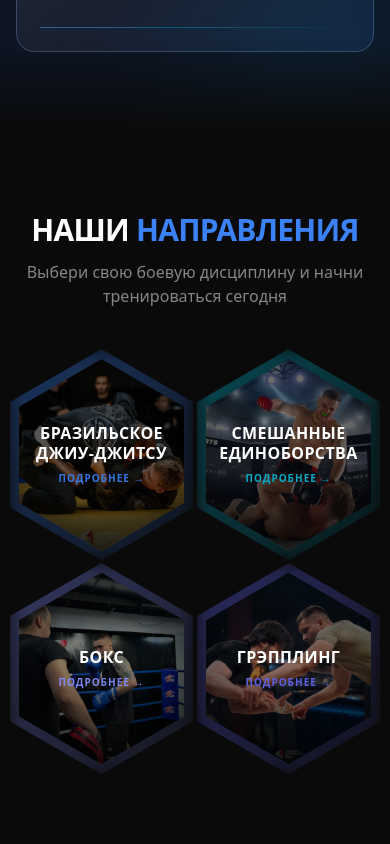
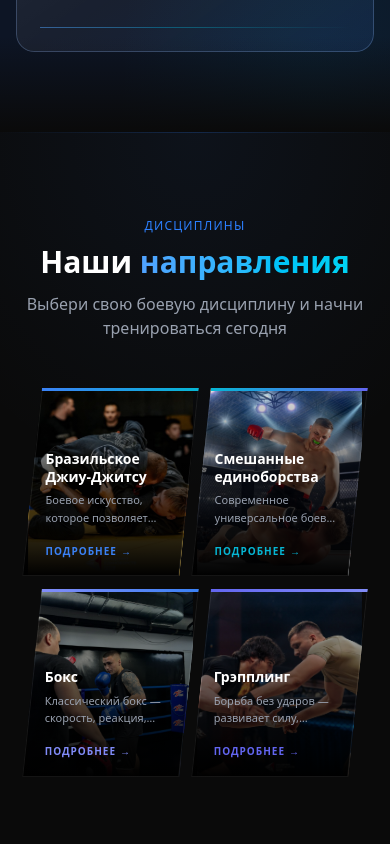
Before and after one commit to german9827387/bjj59-site, a Next.js app: page / in a window 390 px wide. Shown: the part 2100-2944 px from the top of the page. Built offline with nearby package versions, Linux system fonts and the light colour scheme.

Commit message:
design: redesign directions, reviews, first-training, pricing mobile, awards side-by-side

```diff
--- a/components/Directions.tsx
+++ b/components/Directions.tsx
@@ -4,113 +4,116 @@ import directionsJson from "@/data/directions.json";
 import Reveal from "./Reveal";
 
 const directions = directionsJson;
-const HEX = "polygon(50% 0%, 100% 25%, 100% 75%, 50% 100%, 0% 75%, 0% 25%)";
 
-const ACCENTS: Record<string, string> = {
-  bjj: "#3b82f6",
-  mma: "#06b6d4",
-  boxing: "#818cf8",
-  grappling: "#6366f1",
+const ACCENTS: Record<string, { from: string; to: string }> = {
+  bjj:       { from: "#3b82f6", to: "#06b6d4" },
+  mma:       { from: "#06b6d4", to: "#6366f1" },
+  boxing:    { from: "#818cf8", to: "#3b82f6" },
+  grappling: { from: "#6366f1", to: "#818cf8" },
+  muaythai:  { from: "#f59e0b", to: "#ef4444" },
 };
 
-function HexCard({ d, i }: { d: (typeof directions)[0]; i: number }) {
-  const accent = ACCENTS[d.slug] ?? "#3b82f6";
+function DirectionCard({ d, i }: { d: (typeof directions)[0]; i: number }) {
+  const accent = ACCENTS[d.slug] ?? { from: "#3b82f6", to: "#06b6d4" };
+
   return (
-    <Reveal delay={i * 80} className="relative w-full" style={{ paddingTop: "115.47%" }}>
-      <Link href={`/${d.slug}`} className="absolute inset-0 group">
-        {/* Glow ring */}
+    <Reveal delay={i * 80}>
+      {/* Внешний контейнер скошен — параллелограмм */}
+      <div
+        className="group relative overflow-hidden transition-all duration-300 hover:-translate-y-1.5"
+        style={{ transform: "skewX(-6deg)" }}
+      >
+        {/* Акцентная линия сверху */}
         <div
-          className="absolute inset-0 transition-opacity duration-500 opacity-40 group-hover:opacity-90"
-          style={{
-            clipPath: HEX,
-            background: `linear-gradient(135deg, ${accent}ee, ${accent}33)`,
-            filter: "blur(8px)",
-            transform: "scale(1.07)",
-          }}
+          className="absolute top-0 left-0 right-0 h-[3px] z-10"
+          style={{ background: `linear-gradient(90deg, ${accent.from}, ${accent.to})` }}
         />
-        {/* Hex body */}
-        <div className="absolute inset-[3px] overflow-hidden" style={{ clipPath: HEX }}>
-          <div className="absolute inset-0 bg-[#080808]" />
+
+        {/* Картинка */}
+        <div className="relative overflow-hidden" style={{ paddingBottom: "120%" }}>
           {d.image ? (
             <Image
               src={d.image}
               alt={d.title}
               fill
-              className="object-cover opacity-60 group-hover:opacity-80 group-hover:scale-110 transition-all duration-700"
-              sizes="(max-width: 768px) 50vw, 33vw"
+              className="object-cover group-hover:scale-110 transition-transform duration-700"
+              sizes="(max-width: 640px) 100vw, (max-width: 1024px) 50vw, 25vw"
               loading="lazy"
+              /* контр-скос картинки чтобы она не растягивалась */
+              style={{ transform: "skewX(6deg) scaleX(1.05)" }}
             />
           ) : (
-            <>
-              <div
-                className="absolute inset-0 opacity-70 group-hover:opacity-90 transition-opacity duration-500"
-                style={{ background: `radial-gradient(ellipse at 50% 85%, ${accent}66 0%, ${accent}11 55%, transparent 75%)` }}
-              />
-              <div
-                className="absolute inset-0 opacity-[0.06]"
-                style={{ backgroundImage: "repeating-linear-gradient(-45deg,#fff 0,#fff 1px,transparent 0,transparent 8px)" }}
-              />
-            </>
+            <div
+              className="absolute inset-0"
+              style={{ background: `linear-gradient(160deg, ${accent.from}55, ${accent.to}22)` }}
+            />
           )}
-          {/* Dark vignette */}
-          <div className="absolute inset-0 bg-[radial-gradient(ellipse_at_center,transparent_25%,rgba(0,0,0,0.6)_100%)]" />
-          <div className="absolute inset-0 bg-gradient-to-b from-black/10 via-transparent to-black/70" />
-          {/* Label */}
-          <div className="absolute inset-0 flex flex-col items-center justify-center text-center px-4">
-            <span
-              className="text-white font-black text-base sm:text-xl lg:text-2xl uppercase tracking-wide leading-tight drop-shadow-[0_2px_20px_rgba(0,0,0,1)]"
+          {/* Затемнение */}
+          <div className="absolute inset-0 bg-gradient-to-t from-black via-black/60 to-black/10" />
+
+          {/* Контент поверх картинки — контр-скошен */}
+          <div
+            className="absolute bottom-0 left-0 right-0 p-4 sm:p-5"
+            style={{ transform: "skewX(6deg)" }}
+          >
+            <h3 className="text-white font-black text-sm sm:text-base lg:text-[15px] leading-tight mb-1.5 group-hover:text-blue-300 transition-colors duration-300 drop-shadow-lg">
+              {d.title}
+            </h3>
+            <p className="text-gray-400 text-[11px] sm:text-xs leading-relaxed line-clamp-2 mb-2.5">
+              {d.desc}
+            </p>
+            <Link
+              href={`/${d.slug}`}
+              className="inline-flex items-center gap-1 text-[10px] font-bold uppercase tracking-widest transition-all duration-300"
+              style={{ color: accent.from }}
             >
-              {d.title}
-            </span>
-            <span
-              className="mt-2 text-[10px] sm:text-xs font-bold uppercase tracking-widest md:opacity-0 group-hover:opacity-100 transition-all duration-300 md:translate-y-1 group-hover:translate-y-0"
-              style={{ color: accent }}
-            >
-              Подробнее →
-            </span>
+              <span>Подробнее</span>
+              <span className="group-hover:translate-x-1 transition-transform duration-300 inline-block">→</span>
+            </Link>
           </div>
         </div>
-      </Link>
+
+        {/* Граница */}
+        <div
+          className="absolute inset-0 border border-white/[0.08] group-hover:border-white/20 transition-colors duration-300 pointer-events-none"
+        />
+
+        {/* Нижняя акцентная линия при ховере */}
+        <div
+          className="absolute bottom-0 left-0 right-0 h-[2px] opacity-0 group-hover:opacity-100 transition-opacity duration-300"
+          style={{ background: `linear-gradient(90deg, ${accent.from}, ${accent.to})` }}
+        />
+      </div>
     </Reveal>
   );
 }
 
 export default function Directions() {
-  const top = directions.slice(0, 3);
-  const bottom = directions.slice(3);
+  return (
+    <section id="directions" className="relative py-20 lg:py-28 bg-[#0a0a0a] overflow-hidden">
+      <div className="absolute inset-0 bg-[radial-gradient(ellipse_80%_50%_at_50%_0%,rgba(59,130,246,0.07),transparent)] pointer-events-none" />
+      <div className="absolute top-0 left-0 right-0 h-px bg-gradient-to-r from-transparent via-blue-500/20 to-transparent" />
 
-  return (
-    <section id="directions" className="py-20 lg:py-28 bg-[#0a0a0a]">
-      <div className="max-w-5xl mx-auto px-4">
+      <div className="relative max-w-6xl mx-auto px-4 sm:px-6 lg:px-8">
         <Reveal className="text-center mb-12">
-          <h2 className="text-3xl sm:text-4xl lg:text-5xl font-black text-white uppercase tracking-tight">
-            {"Наши"} <span className="text-[#3b82f6]">{"направления"}</span>
+          <span className="text-blue-500 text-xs font-medium uppercase tracking-widest">
+            Дисциплины
+          </span>
+          <h2 className="text-3xl sm:text-4xl lg:text-5xl font-black text-white mt-2">
+            Наши{" "}
+            <span className="bg-gradient-to-r from-blue-400 to-cyan-400 text-transparent bg-clip-text">
+              направления
+            </span>
           </h2>
-          <p className="mt-3 text-white/50 text-base sm:text-lg max-w-xl mx-auto">
-            {"Выбери свою боевую дисциплину и начни тренироваться сегодня"}
+          <p className="mt-3 text-gray-400 text-base sm:text-lg max-w-xl mx-auto">
+            Выбери свою боевую дисциплину и начни тренироваться сегодня
           </p>
         </Reveal>
 
-        {/* Desktop honeycomb */}
-        <div className="hidden md:block">
-          <div className="grid grid-cols-3 gap-6">
-            {top.map((d, i) => (
-              <HexCard key={d.slug} d={d} i={i} />
-            ))}
-          </div>
-          <div className="grid grid-cols-3 gap-6 -mt-[9%]">
-            <div />
-            {bottom.map((d, i) => (
-              <HexCard key={d.slug} d={d} i={i + 3} />
-            ))}
-            <div />
-          </div>
-        </div>
-
-        {/* Mobile 2-col grid */}
-        <div className="md:hidden grid grid-cols-2 gap-4">
+        {/* px увеличен чтобы параллелограммы не вылезали за края */}
+        <div className="grid grid-cols-2 lg:grid-cols-4 gap-3 sm:gap-4 px-4">
           {directions.map((d, i) => (
-            <HexCard key={d.slug} d={d} i={i} />
+            <DirectionCard key={d.slug} d={d} i={i} />
           ))}
         </div>
       </div>
--- a/components/FirstTraining.tsx
+++ b/components/FirstTraining.tsx
@@ -2,32 +2,89 @@ import Reveal from "./Reveal";
 
 const items = [
   {
-    emoji: "👕",
     label: "Футболка",
     desc: "Спортивная, удобная",
     color: "from-blue-500/20 to-blue-600/5",
-    glow: "rgba(59,130,246,0.3)",
+    border: "#3b82f6",
+    glow: "rgba(59,130,246,0.35)",
+    icon: (
+      <svg viewBox="0 0 80 80" className="w-16 h-16" fill="none">
+        {/* t-shirt body */}
+        <path d="M28 18 L16 28 L24 34 L24 64 L56 64 L56 34 L64 28 L52 18" stroke="#60a5fa" strokeWidth="2.5" strokeLinejoin="round" fill="rgba(59,130,246,0.13)"/>
+        {/* collar */}
+        <path d="M28 18 Q40 26 52 18" stroke="#93c5fd" strokeWidth="2" fill="none"/>
+        {/* sleeve lines */}
+        <path d="M16 28 L24 32" stroke="#93c5fd" strokeWidth="1.5" strokeLinecap="round"/>
+        <path d="M64 28 L56 32" stroke="#93c5fd" strokeWidth="1.5" strokeLinecap="round"/>
+        {/* chest stripe */}
+        <path d="M28 42 L52 42" stroke="#3b82f6" strokeWidth="1.5" strokeDasharray="4 3"/>
+        <path d="M28 50 L52 50" stroke="#3b82f6" strokeWidth="1" strokeDasharray="4 3" opacity="0.5"/>
+      </svg>
+    ),
   },
   {
-    emoji: "🩳",
     label: "Шорты",
-    desc: "Свободные, лёгкие",
+    desc: "Свободные, спортивные",
     color: "from-cyan-500/20 to-cyan-600/5",
-    glow: "rgba(6,182,212,0.3)",
+    border: "#06b6d4",
+    glow: "rgba(6,182,212,0.35)",
+    icon: (
+      <svg viewBox="0 0 80 80" className="w-16 h-16" fill="none">
+        {/* waistband */}
+        <rect x="18" y="22" width="44" height="10" rx="5" stroke="#22d3ee" strokeWidth="2.5" fill="rgba(6,182,212,0.15)"/>
+        {/* left leg */}
+        <path d="M18 32 L22 62 L38 62 L40 32" stroke="#22d3ee" strokeWidth="2.5" strokeLinejoin="round" fill="rgba(6,182,212,0.10)"/>
+        {/* right leg */}
+        <path d="M62 32 L58 62 L42 62 L40 32" stroke="#22d3ee" strokeWidth="2.5" strokeLinejoin="round" fill="rgba(6,182,212,0.10)"/>
+        {/* center seam */}
+        <path d="M40 32 L40 62" stroke="#67e8f9" strokeWidth="1.5" strokeDasharray="3 2"/>
+        {/* stripe on leg */}
+        <path d="M23 42 L37 42" stroke="#a5f3fc" strokeWidth="1.5" strokeLinecap="round"/>
+        <path d="M57 42 L43 42" stroke="#a5f3fc" strokeWidth="1.5" strokeLinecap="round"/>
+        {/* belt loop */}
+        <rect x="37" y="19" width="6" height="4" rx="1" stroke="#67e8f9" strokeWidth="1.5" fill="none"/>
+      </svg>
+    ),
   },
   {
-    emoji: "🩴",
     label: "Сланцы",
-    desc: "Для душевой",
+    desc: "Для душевой комнаты",
     color: "from-indigo-500/20 to-indigo-600/5",
-    glow: "rgba(99,102,241,0.3)",
+    border: "#6366f1",
+    glow: "rgba(99,102,241,0.35)",
+    icon: (
+      <svg viewBox="0 0 80 80" className="w-16 h-16" fill="none">
+        {/* sole */}
+        <path d="M14 52 Q14 60 40 60 Q66 60 66 52 L62 46 Q40 50 18 46 Z" stroke="#818cf8" strokeWidth="2.5" strokeLinejoin="round" fill="rgba(99,102,241,0.13)"/>
+        {/* left strap */}
+        <path d="M22 46 Q24 36 34 34 Q38 33 40 36" stroke="#a5b4fc" strokeWidth="2.5" strokeLinecap="round" fill="none"/>
+        {/* right strap */}
+        <path d="M58 46 Q56 36 46 34 Q42 33 40 36" stroke="#a5b4fc" strokeWidth="2.5" strokeLinecap="round" fill="none"/>
+        {/* strap connector */}
+        <circle cx="40" cy="36" r="3" stroke="#818cf8" strokeWidth="2" fill="rgba(99,102,241,0.2)"/>
+        {/* sole detail */}
+        <path d="M20 56 L60 56" stroke="#6366f1" strokeWidth="1" strokeDasharray="4 3" opacity="0.5"/>
+        <path d="M18 52 Q40 55 62 52" stroke="#a5b4fc" strokeWidth="1" opacity="0.4"/>
+      </svg>
+    ),
   },
   {
-    emoji: "💧",
     label: "Вода",
-    desc: "0.5–1 литр",
+    desc: "0.5–1 литр с собой",
     color: "from-sky-500/20 to-sky-600/5",
-    glow: "rgba(14,165,233,0.3)",
+    border: "#0ea5e9",
+    glow: "rgba(14,165,233,0.35)",
+    icon: (
+      <svg viewBox="0 0 80 80" className="w-16 h-16" fill="none">
+        <path d="M30 18 L28 26 L26 58 C26 63 30 68 40 68 C50 68 54 63 54 58 L52 26 L50 18 Z" stroke="#38bdf8" strokeWidth="2.5" strokeLinejoin="round" fill="rgba(14,165,233,0.12)"/>
+        <path d="M30 18 L50 18" stroke="#7dd3fc" strokeWidth="2.5" strokeLinecap="round"/>
+        <rect x="32" y="12" width="16" height="7" rx="3" stroke="#38bdf8" strokeWidth="2" fill="rgba(14,165,233,0.15)"/>
+        <path d="M28 44 C32 40 38 40 42 44 C46 48 50 46 52 44" stroke="#7dd3fc" strokeWidth="2" strokeLinecap="round" fill="none"/>
+        <path d="M27 52 C31 49 37 49 41 52 C44 55 49 53 53 51" stroke="#bae6fd" strokeWidth="1.5" strokeLinecap="round" fill="none" opacity="0.7"/>
+        <circle cx="37" cy="35" r="2" fill="#38bdf8" opacity="0.6"/>
+        <circle cx="44" cy="32" r="1.5" fill="#7dd3fc" opacity="0.5"/>
+      </svg>
+    ),
   },
 ];
 
@@ -35,12 +92,12 @@ export default function FirstTraining() {
   return (
     <section className="relative bg-[#0d1525] py-20 lg:py-28 overflow-hidden">
       <div className="absolute bottom-0 left-0 right-0 h-40 bg-gradient-to-b from-transparent to-[#0a0a0a] pointer-events-none" />
-      {/* Фоновое свечение */}
-      <div className="absolute inset-0 bg-[radial-gradient(ellipse_60%_40%_at_70%_50%,rgba(59,130,246,0.08),transparent)] pointer-events-none" />
-      <div className="absolute inset-0 bg-[radial-gradient(ellipse_40%_60%_at_20%_50%,rgba(99,102,241,0.05),transparent)] pointer-events-none" />
+      <div className="absolute inset-0 bg-[radial-gradient(ellipse_60%_50%_at_70%_50%,rgba(59,130,246,0.09),transparent)] pointer-events-none" />
+      <div className="absolute inset-0 bg-[radial-gradient(ellipse_40%_60%_at_20%_50%,rgba(99,102,241,0.06),transparent)] pointer-events-none" />
 
       <div className="relative max-w-7xl mx-auto px-4 sm:px-6 lg:px-8">
-        <div className="grid grid-cols-1 lg:grid-cols-2 gap-16 items-center">
+        <div className="grid grid-cols-1 lg:grid-cols-2 gap-12 lg:gap-16 items-center">
+
           {/* Text */}
           <Reveal>
             <span className="inline-block text-[#3B82F6] text-xs font-semibold uppercase tracking-widest border border-blue-500/20 bg-blue-500/5 rounded-full px-4 py-1.5 mb-5">
@@ -52,45 +109,73 @@ export default function FirstTraining() {
                 первую тренировку
               </span>
             </h2>
-            <p className="text-gray-400 leading-relaxed mb-8 text-lg">
+            <p className="text-gray-400 leading-relaxed mb-4 text-base sm:text-lg">
               Для первого пробного занятия не нужна специальная экипировка. Просто приходите
-              в удобной спортивной одежде — всё остальное мы предоставим.{" "}
-              <span className="text-white font-semibold">Экипировка на первый урок в подарок!</span>
+              в удобной спортивной одежде — всё остальное мы предоставим.
             </p>
+
+            {/* Highlight box */}
+            <div className="flex items-start gap-3 bg-blue-500/[0.07] border border-blue-500/20 rounded-2xl px-5 py-4 mb-8">
+              <div className="w-8 h-8 rounded-xl bg-gradient-to-br from-blue-500 to-cyan-500 flex items-center justify-center shrink-0 mt-0.5">
+                <svg viewBox="0 0 24 24" className="w-4 h-4 fill-white" xmlns="http://www.w3.org/2000/svg">
+                  <path d="M12 2l2.4 7.4H22l-6.2 4.5 2.4 7.4L12 17l-6.2 4.3 2.4-7.4L2 9.4h7.6z"/>
+                </svg>
+              </div>
+              <p className="text-white text-sm sm:text-base font-semibold leading-snug">
+                Кимоно, перчатки и бинты — <span className="text-blue-400">бесплатно на первую тренировку!</span>
+              </p>
+            </div>
+
             <a
-              href={`https://t.me/GSAcademy59?text=${encodeURIComponent('Здравствуйте! Пишу с сайта, хочу прийти на первое бесплатное занятие')}`}
+              href={`https://t.me/GSAcademy59?text=${encodeURIComponent('Здравствуйте! Пишу с сайта, хочу прийти на первое бесплатное занятие и получить экипировку')}`}
               target="_blank"
               rel="noopener noreferrer"
-              className="inline-block bg-gradient-to-r from-blue-600 to-cyan-500 text-white font-black py-4 px-10 rounded-2xl transition-all duration-300 shadow-lg shadow-blue-500/25 hover:shadow-blue-500/50 hover:scale-105 hover:from-blue-500 hover:to-cyan-400 active:scale-95 text-base"
+              className="inline-flex items-center gap-3 bg-gradient-to-r from-blue-600 to-cyan-500 text-white font-black py-4 px-8 rounded-2xl transition-all duration-300 shadow-lg shadow-blue-500/25 hover:shadow-blue-500/50 hover:scale-105 hover:from-blue-500 hover:to-cyan-400 active:scale-95 text-base"
             >
-              Записаться бесплатно
+              <svg viewBox="0 0 24 24" className="w-5 h-5 shrink-0" fill="none" stroke="currentColor" strokeWidth="2" strokeLinecap="round" strokeLinejoin="round">
+                <path d="M6 2 L3 6 L3 20 Q3 22 5 22 L19 22 Q21 22 21 20 L21 6 L18 2 Z"/>
+                <path d="M3 6 L21 6"/>
+                <path d="M16 10 Q16 14 12 14 Q8 14 8 10"/>
+              </svg>
+              Получить экипировку
             </a>
           </Reveal>
 
           {/* Cards */}
-          <div className="grid grid-cols-2 gap-4">
+          <div className="grid grid-cols-2 gap-3 sm:gap-4">
             {items.map((item, i) => (
               <Reveal key={item.label} delay={i * 80}>
-                <div className="group relative rounded-2xl overflow-hidden border border-white/[0.07] hover:border-white/[0.15] transition-all duration-300 cursor-default">
+                <div
+                  className="group relative rounded-2xl overflow-hidden transition-all duration-300 hover:-translate-y-1"
+                  style={{ border: `1px solid ${item.border}22` }}
+                >
+                  {/* Gradient BG */}
                   <div className={`absolute inset-0 bg-gradient-to-br ${item.color}`} />
-                  <div className="absolute inset-0 bg-[#0a1020]/70" />
-                  <div className="relative p-7 flex flex-col items-center gap-3">
-                    <div
-                      className="absolute top-6 left-1/2 -translate-x-1/2 w-20 h-20 rounded-full blur-2xl opacity-60 group-hover:opacity-90 transition-opacity"
-                      style={{ background: item.glow }}
-                    />
-                    <div className="relative text-6xl leading-none select-none group-hover:scale-110 transition-transform duration-300">
-                      {item.emoji}
+                  <div className="absolute inset-0 bg-[#090f1e]/60" />
+
+                  {/* Top accent line */}
+                  <div className="absolute top-0 left-0 right-0 h-[2px]" style={{ background: `linear-gradient(90deg, transparent, ${item.border}, transparent)` }} />
+
+                  {/* Glow */}
+                  <div
+                    className="absolute top-4 left-1/2 -translate-x-1/2 w-24 h-24 rounded-full blur-2xl opacity-40 group-hover:opacity-70 transition-opacity duration-300"
+                    style={{ background: item.glow }}
+                  />
+
+                  <div className="relative p-5 sm:p-6 flex flex-col items-center gap-3">
+                    <div className="group-hover:scale-110 transition-transform duration-300 drop-shadow-lg">
+                      {item.icon}
                     </div>
-                    <div className="relative text-center">
-                      <div className="text-white font-black text-lg uppercase tracking-wide">{item.label}</div>
-                      <div className="text-gray-500 text-xs mt-0.5">{item.desc}</div>
+                    <div className="text-center">
+                      <div className="text-white font-black text-sm sm:text-base uppercase tracking-wide leading-tight">{item.label}</div>
+                      <div className="text-gray-500 text-[11px] sm:text-xs mt-0.5 leading-snug">{item.desc}</div>
                     </div>
                   </div>
                 </div>
               </Reveal>
             ))}
           </div>
+
         </div>
       </div>
     </section>
```
Also changed, not shown: components/Awards.tsx (+4 -4 lines), components/Pricing.tsx (+9 -21 lines), components/Reviews.tsx (+116 -81 lines).
